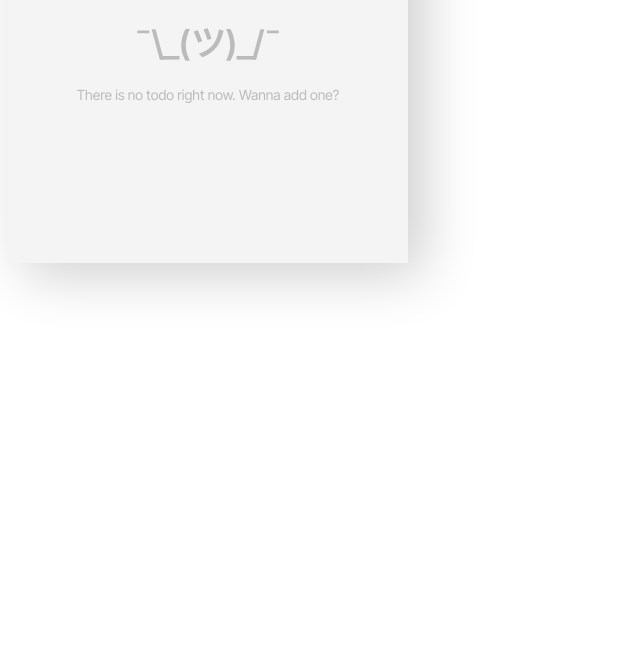
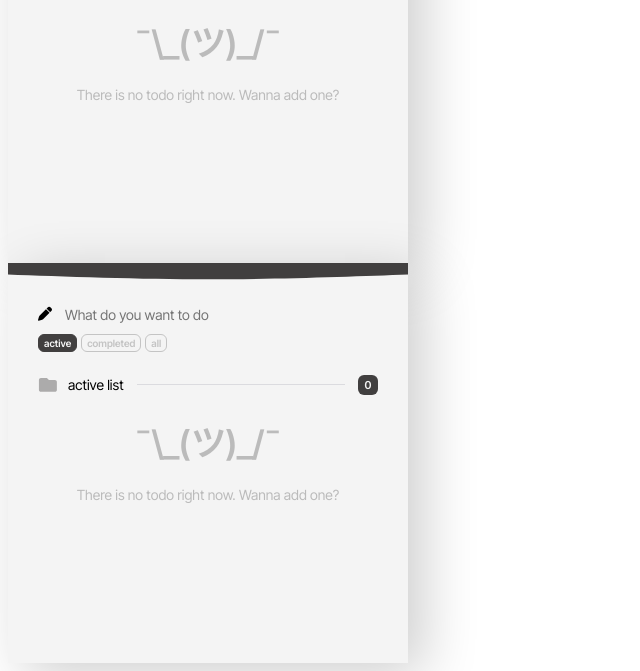
Before and after one commit to shinsouhitoshi1203/todolist, a website: page embed/index.html in a window 1280 px wide. Shown: the part 145-816 px from the top of the page, without its empty margins (0-640 px from the left). Drawn offline with nearby package versions, Linux system fonts and the light colour scheme.

Commit message:
todos/patch/1 fix issue #4, stage 1

```diff
--- a/app/src/todos.js
+++ b/app/src/todos.js
@@ -10,7 +10,7 @@ const todo = (function () {
     const TXT = {
         empty: "<div todos-message='nothing'><p style='text-align: center; font-size: 35px; font-weight: 600; color: #bbbbbb'>¯\\_(ツ)_/¯</p><br><p style='text-align: center; color: #bbbbbb'>There is no todo right now. Wanna add one?</p></div>",
     }
-    let id;
+    /* let id;
     let todoViewMode = 0;
     // 0: active, 1: completed, 2: all;
     let objNode;
@@ -21,13 +21,13 @@ const todo = (function () {
     // dom objects
     let view;
     let formControls;
-
+ */
 
     function HTML([f, ...subStr],...$$) {
         return subStr.reduce((a,s,i)=>a.concat($$[i], s),[f]).filter(e=>((e && e!==true)||e===0)).join("");
     }
-    function clearNode() {
-
+    function clearNode(appData) {
+        const {id, objNode} = appData;
         objNode.classList.add("app-todo", "todos");
         let header = HTML`<div class="todos__form">
                 <div class="todos__input">
@@ -121,28 +121,29 @@ const todo = (function () {
         ${renderItem({itemType: "active", itemName: "go to cgv cinema d.10"})}
         ${renderItem({itemType: "active", itemName: "Lorem ipsum"})}
     </div> */}
-    function identify() {
-        objNode.setAttribute("todos-id", id);
-        view = {
-            container: objNode.querySelector(".todos__view"),
+    function identify(appData = {}) {
+
+        appData.objNode.setAttribute("todos-id", appData.id);
+        appData.view = {
+            container: appData.objNode.querySelector(".todos__view"),
             active: {
-                container: objNode.querySelector(`.todos__view-item[todos-view-item="active"]`),
-                inner: objNode.querySelector(`div.swiper[todos-slide-view="active"] .todos__list`),
+                container: appData.objNode.querySelector(`.todos__view-item[todos-view-item="active"]`),
+                inner: appData.objNode.querySelector(`div.swiper[todos-slide-view="active"] .todos__list`),
             },
             all: {
-                container: objNode.querySelector(`.todos__view-item[todos-view-item="all"]`),
-                inner: objNode.querySelector(`div.swiper[todos-slide-view="all"] .todos__list`),
+                container: appData.objNode.querySelector(`.todos__view-item[todos-view-item="all"]`),
+                inner: appData.objNode.querySelector(`div.swiper[todos-slide-view="all"] .todos__list`),
             },
             done: {
-                container: objNode.querySelector(`.todos__view-item[todos-view-item="done"]`),
-                inner: objNode.querySelector(`div.swiper[todos-slide-view="done"] .todos__list`),
+                container: appData.objNode.querySelector(`.todos__view-item[todos-view-item="done"]`),
+                inner: appData.objNode.querySelector(`div.swiper[todos-slide-view="done"] .todos__list`),
             },
         }
-        formControls = {
+        appData.formControls = {
             form: {
-                input: objNode.querySelector(`input[todos-input-for="${id}"]`),
+                input: appData.objNode.querySelector(`input[todos-input-for="${appData.id}"]`),
 
-                clear: objNode.querySelector('button[todos-form-command="clear"]')
+                clear: appData.objNode.querySelector('button[todos-form-command="clear"]')
 
             },
         }
@@ -185,8 +186,8 @@ const todo = (function () {
                 break;
         }
     }
-    function includeSwiper() {
-        swiperMap.switchMode = new Swiper (`div[todos-id="${id}"] .swiper[todos-sliding-container="switch-mode"]`, {
+    function includeSwiper(appData) {
+        appData.swiperMap.switchMode = new Swiper (`div[todos-id="${appData.id}"] .swiper[todos-sliding-container="switch-mode"]`, {
             slidesPerView: 1,
             direction: 'vertical',
             loop: true,
@@ -211,7 +212,7 @@ const todo = (function () {
             ["slideViewAll","all"]
         ].forEach(
             ([ulSwiperName, ulSwiperTarget])=>{
-                swiperMap[ulSwiperName] = new Swiper (`div[todos-id="${id}"] .swiper[todos-slide-view="${ulSwiperTarget}"]`, {
+                appData.swiperMap[ulSwiperName] = new Swiper (`div[todos-id="${appData.id}"] .swiper[todos-slide-view="${ulSwiperTarget}"]`, {
                     direction: 'vertical',
                     speed: 500,
                     slidesPerView: 'auto',
@@ -326,8 +327,11 @@ const todo = (function () {
     }
 
     // input from form
-    const formOption = {
+    const formOption = function (appData) {
+        const {formControls} = appData;
+        return {
             clearInput(obj = formControls.form.input) {
+                // console.log(formControls);
                 obj.value = "";
                 obj.focus();
             },
@@ -347,11 +351,13 @@ const todo = (function () {
                 this.setClearButton();
             }
         }
+    }
 
     // request stuff
-    const request = {
-        switchTab(tabBtn, fromButton=false) {
-
+    const request = function (appData) {
+        return {
+            switchTab(tabBtn = appData.todoViewMode, fromButton=false) {
+                const {todoViewMode} = appData;
                 let idTab = 0;
                 if (typeof tabBtn == "object") {
                     switch (tabBtn.getAttribute("todos-filter-option")) {
@@ -369,9 +375,9 @@ const todo = (function () {
                     idTab = tabBtn;
                 }
                 if ((idTab===todoViewMode) && (fromButton)) return true;
-            jumpToTab(idTab);
-            todoViewMode = idTab;
-            swiperMap.switchMode.slideTo(idTab);
+                jumpToTab(appData, idTab);
+                appData.todoViewMode = idTab;
+                appData.swiperMap.switchMode.slideTo(idTab);
             },
             // add an Item by DOM node
             addItem(obj) {
@@ -394,8 +400,8 @@ const todo = (function () {
                         }
                     ).then(
                         function (data) {
-                        request.fakeRender(data);
-                        request.fakeUpdate();
+                            request(appData).fakeRender(data);
+                            request(appData).fakeUpdate();
                             formOption.unlockInput(obj);
                             formOption.clearInput(obj);
                         }
@@ -431,6 +437,7 @@ const todo = (function () {
                 }
             }
         }
+    }
 
     // function requestSwitchTab(tabBtn) {
     //     let idTab = 0;
@@ -454,7 +461,8 @@ const todo = (function () {
     //     swiperMap.switchMode.slideTo(idTab);
     // }
 
-    function switchTabButton(option) {
+    function switchTabButton(appData,option) {
+        const {swiperMap, objNode} = appData;
         objNode.querySelectorAll('.todos__filter-item').forEach(el=>el.classList.remove("todos__filter-item--selected"));
         switch (option) {
             case "all":
@@ -472,39 +480,41 @@ const todo = (function () {
         }
     }
 
-    function jumpToTab(option) {
+    function jumpToTab(appData,option) {
+
         const {renderActive, renderAll, renderDone} = renderOption();
         const connector = connect((state)=>state.todoList);
         switch (option) {
             case 2:
-                attach (view.all.inner, connector(renderAll));
-                render (view.all.inner, updateListLength(view.all.container, "") );
-                switchTabButton("all");
-                swiperMap.slideViewAll.update();
+                attach (appData.view.all.inner, connector(renderAll));
+                render (appData.view.all.inner, updateListLength(appData.view.all.container, "") );
+                switchTabButton(appData, "all");
+                appData.swiperMap.slideViewAll.update();
                 break;
             case 1:
-                attach (view.done.inner, connector(renderDone));
-                render (view.done.inner, updateListLength(view.done.container, "completed") );
-                switchTabButton("done");
-                swiperMap.slideViewCompleted.update();
+                attach (appData.view.done.inner, connector(renderDone));
+                render (appData.view.done.inner, updateListLength(appData.view.done.container, "completed") );
+                switchTabButton(appData, "done");
+                appData.swiperMap.slideViewCompleted.update();
                 break;
             case 0: default:
-                attach (view.active.inner, connector(renderActive));
-                render (view.active.inner, updateListLength(view.active.container) );
-                switchTabButton("active");
-                swiperMap.slideViewCurrent.update();
+                attach (appData.view.active.inner, connector(renderActive));
+                render (appData.view.active.inner, updateListLength(appData.view.active.container) );
+                switchTabButton(appData, "active");
+                appData.swiperMap.slideViewCurrent.update();
                 break;
         }
     }
 
-    function runEvent() {
+    function runEvent(appData = {}) {
+        const {objNode,id} = appData;
         // click
         objNode.addEventListener("click", function (e) {
             const obj = e.target;
             if (obj.matches("button.todos__filter-item")) {
-                request.switchTab(obj,true);
+                request(appData).switchTab(obj,true);
             } else if (obj.matches('button[todos-form-command="clear"]')) {
-                formOption.clearInput();
+                formOption(appData).clearInput();
             }
         })
         // keypress
@@ -515,9 +525,9 @@ const todo = (function () {
                 // add new object
                 if (key!="Enter") {
                     if (obj.value!="") {
-                        formOption.setClearButton(true);
+                        formOption(appData).setClearButton(true);
                     } else {
-                        formOption.setClearButton(false);
+                        formOption(appData).setClearButton(false);
                     }
                 }
             }
@@ -529,62 +539,63 @@ const todo = (function () {
             if (obj.matches(`input[todos-input-for="${id}"]`)) {
                 // add new object
                 if (key=="Enter") {
-                    request.addItem(obj);
+                    request(appData).addItem(obj);
                 }
             }
         })
     }
+
+
     // test
     return function (node, {defaultMode} = {}) {
+        const appData = {
+            // app id
+            id: `todos-app-` + window.crypto.randomUUID(),
+            // app node
+            objNode: node,
+            // app view mode
+            todoViewMode:0, // 0: active, 1: completed, 2: all,
+            // swiperMode selector
+            swiperMap : {
+                switchMode: {},
+            },
+            // dom objects
+            view: {},
+            formControls: {},
+        }
+
         if (!node) {
             throw new Error ("Cannot identify object")
         } else {
-            id = `todos-app-${node.id}` || window.crypto.randomUUID();
-            objNode = node;
-            clearNode();
-            identify();
-            includeSwiper();
+
+            clearNode(appData);
+            identify(appData);
+            includeSwiper(appData);
 
             /// connect to store
             if (!defaultMode) {
-                todoViewMode = 0;
+                appData.todoViewMode = 0;
             } else {
                 switch (defaultMode) {
                     case "all":case 2:
-                        todoViewMode = 2;
+                        appData.todoViewMode = 2;
                         break;
                     case "done":case "completed":case 1:
-                        todoViewMode = 1;
+                        appData.todoViewMode = 1;
                         break;
                     case "active": default:
-                        todoViewMode = 0;
+                        appData.todoViewMode = 0;
                         break;
                 }
             }
 
-            formOption.reset();
-            request.switchTab(todoViewMode);
+            formOption(appData).reset();
+            request(appData).switchTab();
 
-            runEvent();
+            runEvent(appData);
 
             return {
-                addQuick(itemName) {
-                    function renderRequest(itemName) {
-                        const itemID = window.crypto.randomUUID();
-                        return {
-                            status: "active",
-                            id: itemID,
-                            status: itemName,
-                        }
-                    }
-
-                    const itemObj = renderRequest(itemName);
-                    dispatch("method:add", itemObj);
-                    //start();
-                },
-                switchNext() {
-                    swiperMap.switchMode.slideNext();
-                }
+                appData
             }
         }
 
--- a/embed/index.html
+++ b/embed/index.html
@@ -15,11 +15,7 @@
     <link rel="stylesheet" href="./../app/src/todo.css">
     <script type="module" src="./../app/src/todos.js"></script>
 
-    <script type="module" >
-        import todo from "./../app/src/todos.js";
-        const $ = document.querySelector.bind(document);
-        const td123 = new todo($('#td123'));
-    </script>
+
 </head>
 <style>
     html {font-size: 62.5%;}
@@ -29,6 +25,22 @@
 </style>
 <body>
     <div id="td123"></div>
-
+    <div id="app"></div>
+    <script type="module" >
+        import todo from "./../app/src/todos.js";
+        const $ = document.querySelector.bind(document);
+        const td123 = new todo($('#td123'));
+        const APP = new todo($('#app'));
+        setInterval(
+            function() {
+                console.log('\nUPDATE: ');
+                console.log(td123);
+                console.log(APP);
+            },
+            5000
+        )
+        console.log(td123);
+        console.log(APP);
+    </script>
 </body>
 </html>
```
Lines whose indentation alone changed are shown as unchanged.
